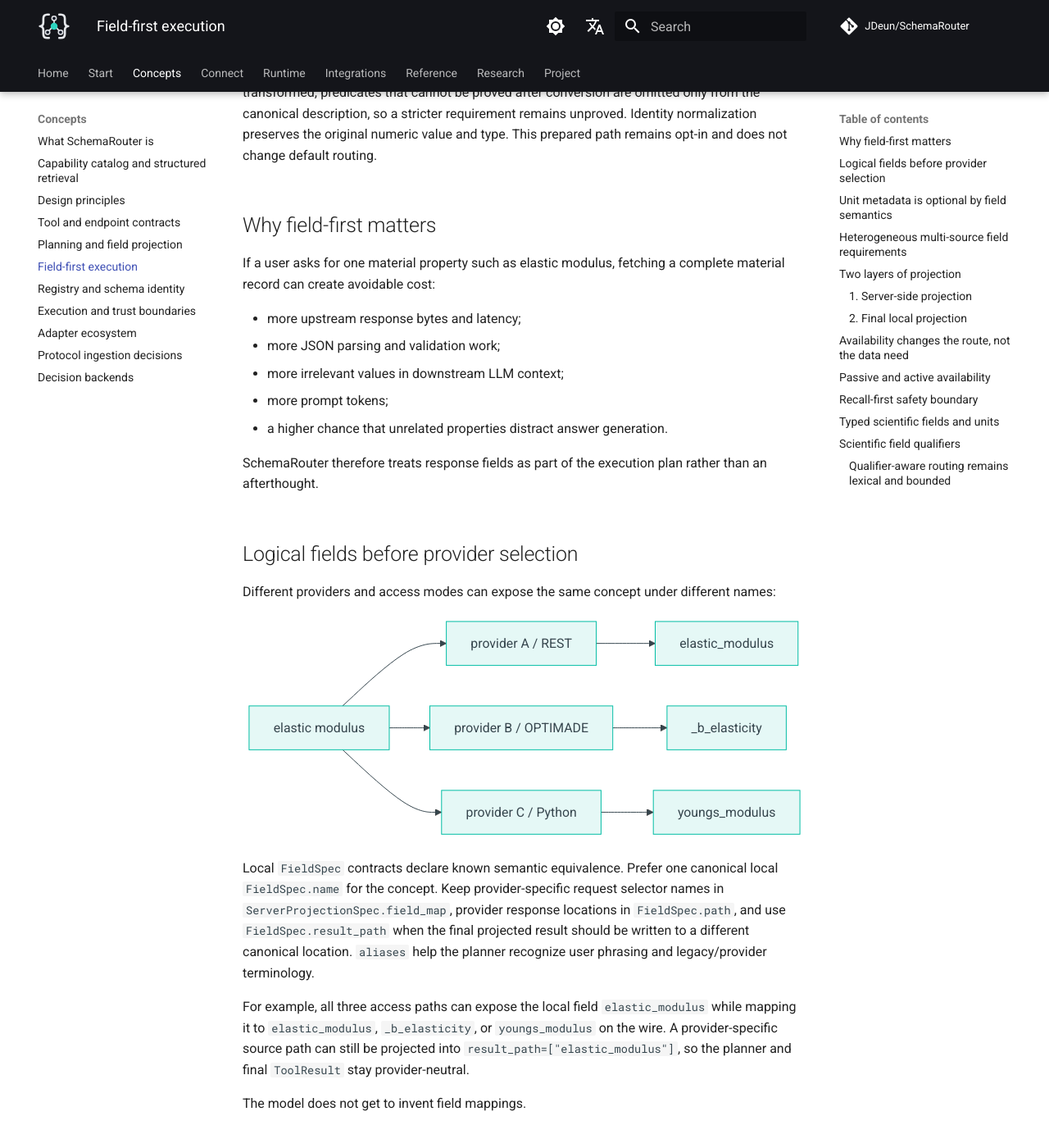
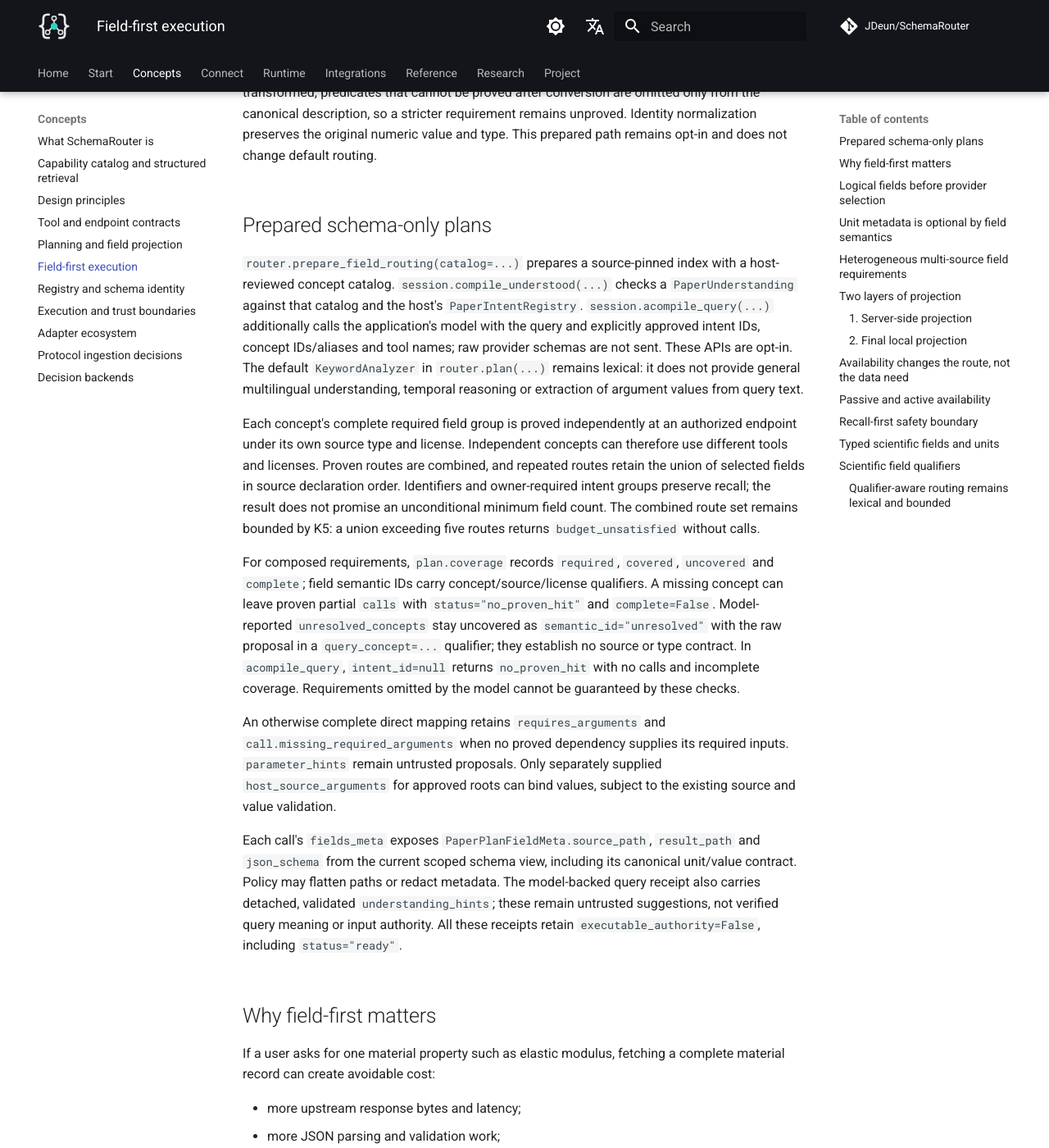
Before and after one commit to JDeun/SchemaRouter, an MkDocs documentation site: the page built from docs/concepts/field-first-execution.md, in a window 1280 px wide and 1400 px high, scrolled down 707 px. Shown: the whole window at 82% size. Built offline with MkDocs 1.6.1 and Material for MkDocs 9.7.7, drawn with Linux system fonts in a browser that asks for light colours; comment, search, counter and statistics services are not loaded.

Commit message:
docs: explain prepared field plan coverage and query hints

```diff
--- a/docs/concepts/field-first-execution.md
+++ b/docs/concepts/field-first-execution.md
@@ -29,6 +29,42 @@ Raw source assertions are validated before conversion. Canonical bounds and fini
 transformed; predicates that cannot be proved after conversion are omitted only from the canonical
 description, so a stricter requirement remains unproved. Identity normalization preserves the
 original numeric value and type. This prepared path remains opt-in and does not change default routing.
+
+## Prepared schema-only plans
+
+`router.prepare_field_routing(catalog=...)` prepares a source-pinned index with a host-reviewed
+concept catalog. `session.compile_understood(...)` checks a `PaperUnderstanding` against that catalog
+and the host's `PaperIntentRegistry`. `session.acompile_query(...)` additionally calls the
+application's model with the query and explicitly approved intent IDs, concept IDs/aliases and tool
+names; raw provider schemas are not sent. These APIs are opt-in. The default `KeywordAnalyzer` in
+`router.plan(...)` remains lexical: it does not provide general multilingual understanding, temporal
+reasoning or extraction of argument values from query text.
+
+Each concept's complete required field group is proved independently at an authorized endpoint
+under its own source type and license. Independent concepts can therefore use different tools and
+licenses. Proven routes are combined, and repeated routes retain the union of selected fields in
+source declaration order. Identifiers and owner-required intent groups preserve recall; the result
+does not promise an unconditional minimum field count. The combined route set remains bounded by
+K5: a union exceeding five routes returns `budget_unsatisfied` without calls.
+
+For composed requirements, `plan.coverage` records `required`, `covered`, `uncovered` and `complete`;
+field semantic IDs carry concept/source/license qualifiers. A missing concept can leave proven
+partial `calls` with `status="no_proven_hit"` and `complete=False`. Model-reported
+`unresolved_concepts` stay uncovered as `semantic_id="unresolved"` with the raw proposal in a
+`query_concept=...` qualifier; they establish no source or type contract. In `acompile_query`,
+`intent_id=null` returns `no_proven_hit` with no calls and incomplete coverage. Requirements omitted
+by the model cannot be guaranteed by these checks.
+
+An otherwise complete direct mapping retains `requires_arguments` and
+`call.missing_required_arguments` when no proved dependency supplies its required inputs.
+`parameter_hints` remain untrusted proposals. Only separately supplied `host_source_arguments`
+for approved roots can bind values, subject to the existing source and value validation.
+
+Each call's `fields_meta` exposes `PaperPlanFieldMeta.source_path`, `result_path` and `json_schema`
+from the current scoped schema view, including its canonical unit/value contract. Policy may flatten
+paths or redact metadata. The model-backed query receipt also carries detached, validated
+`understanding_hints`; these remain untrusted suggestions, not verified query meaning or input
+authority. All these receipts retain `executable_authority=False`, including `status="ready"`.
 
 ## Why field-first matters
 
```
Also changed, not shown: docs_ko/concepts/field-first-execution.md (+12 -0 lines), 3 other files.
